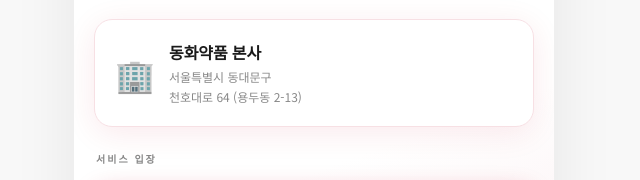
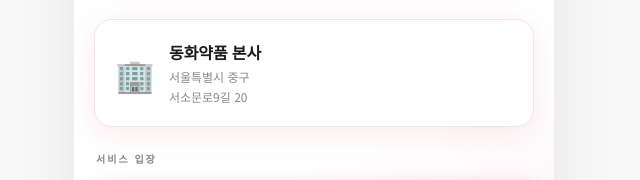
Before and after one commit to lejiwogogo/dongwha, a plain HTML site: page index.html in a window 1280 px wide. Shown: the part 277-457 px from the top of the page, 326-966 px from the left. Drawn offline with Linux system fonts and the light colour scheme.

Commit message:
본사 주소 변경: 서울특별시 중구 서소문로9길 20

```diff
--- a/index.html
+++ b/index.html
@@ -540,7 +540,7 @@
       <div class="address-icon">🏢</div>
       <div>
         <div class="address-name">동화약품 본사</div>
-        <div class="address-text">서울특별시 동대문구<br>천호대로 64 (용두동 2-13)</div>
+        <div class="address-text">서울특별시 중구<br>서소문로9길 20</div>
       </div>
     </div>
     <div class="home-choices">
```
